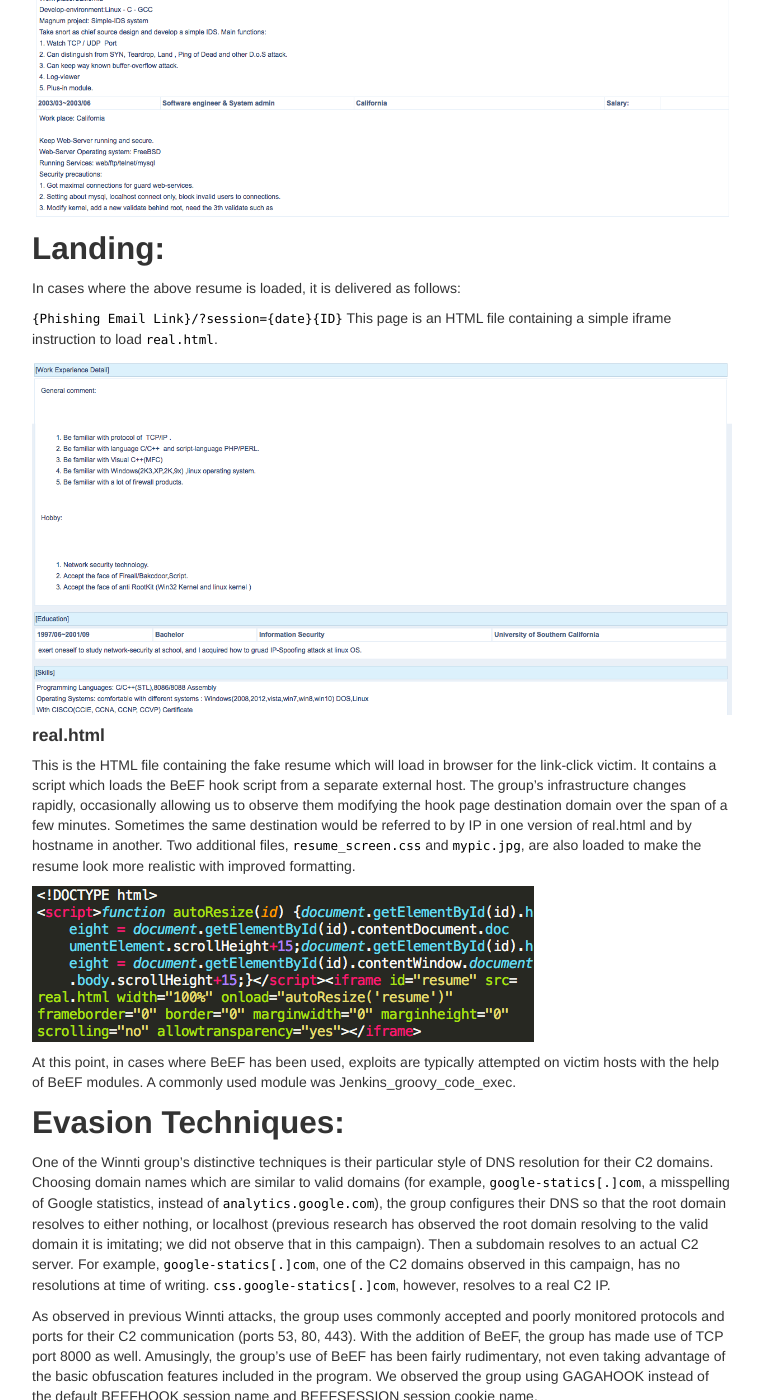
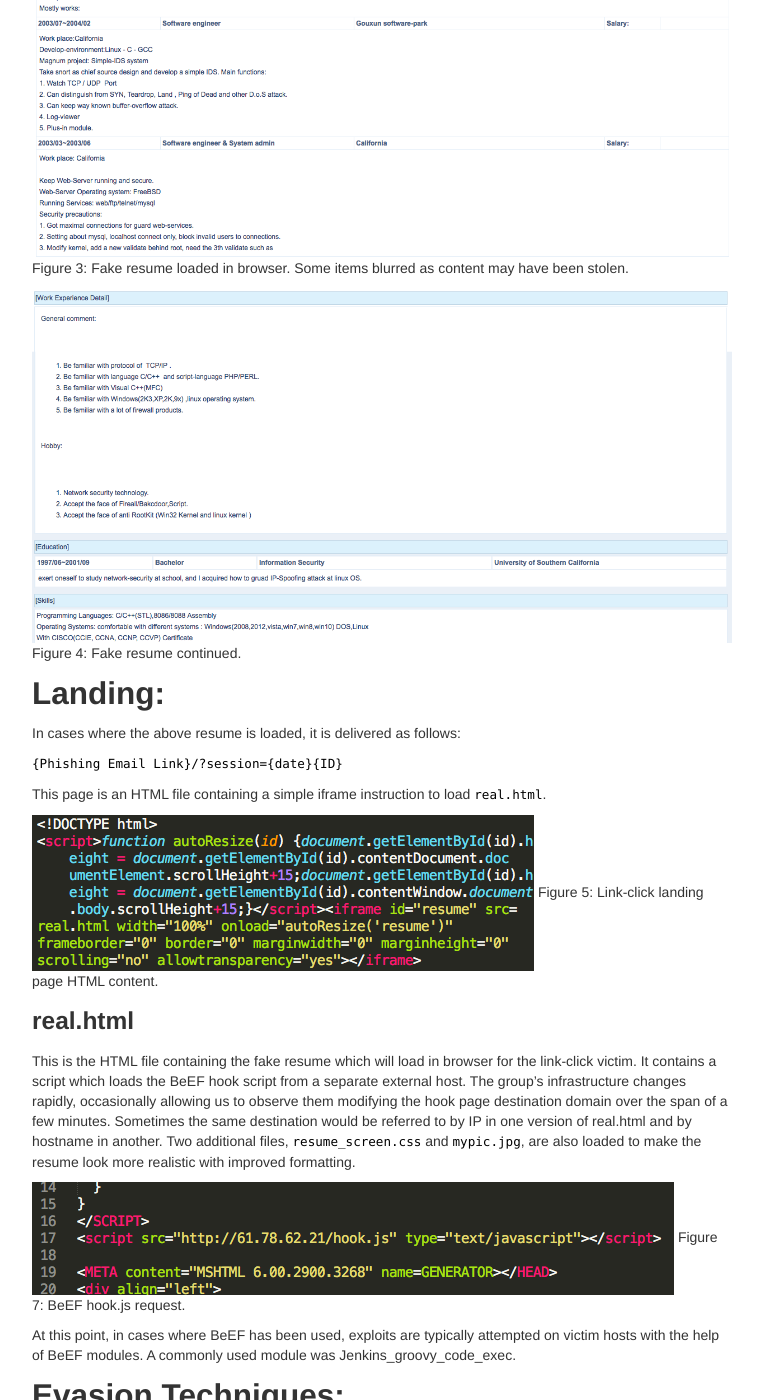
Before and after one commit to 401trg/401trg.github.io, a Jekyll site: the page built from pages/winnti-evolution-going-open-source.md, in a window 1280 px wide and 1400 px high, scrolled down 2639 px. Shown: the whole window, without its empty margins (258-1021 px from the left). Built offline with Jekyll 4.4.1, drawn with Linux system fonts in a browser that asks for light colours; some of the changed text lies outside the part shown.

Commit message:
Update winnti-evolution-going-open-source.md

```diff
--- a/pages/winnti-evolution-going-open-source.md
+++ b/pages/winnti-evolution-going-open-source.md
@@ -39,12 +39,14 @@ Within the Winnti campaigns observed by ProtectWise, the use of open source tool
 Also noteworthy are attempts to deliver JAR files containing macOS applications which have meterpreter functionality. In addition, victims running Windows were delivered MSI files which were built using a free EXE to MSI converter [http://www.exetomsi.com/](http://www.exetomsi.com/).
 
 ![winnti_image_1](images/winnti_image_1.png)
+Figure 1: Summary of attack progression.
 
 ## Delivery:
 
 The Winnti campaign detailed in this post began with spear phishing emails aimed at a Japanese gaming studio’s staff. At least one of these emails claimed it was from an applicant for a job posting who was listing their relevant experience, along with a link to their resume.
 
 ![winnti_image_2](images/winnti_image_2.png)
+Figure 2: Winnti Phishing Email.
 
 The approximate translation of the Winnti phishing email is as follows:
 > “I saw your job posting. My main languages are Object-C, JAVA, and Swift, and I have 7 years experience with Ruby and 6 years experience with PHP. I have 5 years experience developing iOS apps, as well as Android apps, AWS, Jenkins, Microsoft Azure, ZendFramework, and smartphone application payment processing. I also have 5 years experience with MSSQL, Mysql, Oracle, and PostgreSQL. Please see here: <URL>”
@@ -52,20 +54,27 @@ The approximate translation of the Winnti phishing email is as follows:
 We observed Winnti using two different techniques when the link was clicked. In the first technique, the user was directed to an HTML page which loaded a fake English resume. In the second technique, which we only observed a few times, the landing page directly downloaded a JAR file to the victim’s machine.
 
 ![winnti_image_3](images/winnti_image_3.png)
+Figure 3: Fake resume loaded in browser. Some items blurred as content may have been stolen.
+
+![winnti_image_4](images/winnti_image_4.png)
+Figure 4: Fake resume continued.
 
 ## Landing:
 
 In cases where the above resume is loaded, it is delivered as follows:
 
 `{Phishing Email Link}/?session={date}{ID}`
+
 This page is an HTML file containing a simple iframe instruction to load `real.html`.
 
-![winnti_image_4](images/winnti_image_4.png)
+![winnti_image_5](images/winnti_image_5.png)
+Figure 5: Link-click landing page HTML content.
 
-#### real.html
+### real.html
 This is the HTML file containing the fake resume which will load in browser for the link-click victim. It contains a script which loads the BeEF hook script from a separate external host. The group’s infrastructure changes rapidly, occasionally allowing us to observe them modifying the hook page destination domain over the span of a few minutes. Sometimes the same destination would be referred to by IP in one version of real.html and by hostname in another. Two additional files, `resume_screen.css` and `mypic.jpg`, are also loaded to make the resume look more realistic with improved formatting.
 
-![winnti_image_5](images/winnti_image_5.png)
+![winnti_image_6](images/winnti_image_6.png)
+Figure 7: BeEF hook.js request.
 
 At this point, in cases where BeEF has been used, exploits are typically attempted on victim hosts with the help of BeEF modules. A commonly used module was Jenkins_groovy_code_exec.
 
@@ -75,6 +84,8 @@ One of the Winnti group’s distinctive techniques is their particular style of
 
 As observed in previous Winnti attacks, the group uses commonly accepted and poorly monitored protocols and ports for their C2 communication (ports 53, 80, 443). With the addition of BeEF, the group has made use of TCP port 8000 as well. Amusingly, the group's use of BeEF has been fairly rudimentary, not even taking advantage of the basic obfuscation features included in the program. We observed the group using GAGAHOOK instead of the default BEEFHOOK session name and BEEFSESSION session cookie name.
 
+![winnti_image_7](images/winnti_image_7.png)
+
 As in previous Winnti campaigns, the group continues to use legitimate code signing certificates, stolen from online gaming organizations, to sign their malware. This technique can help to hide the malicious intent of the group’s code, allowing it to run in environments where execution is restricted to signed/trusted programs. While unconfirmed as of this writing, we believe the Winnti group is continuing to steal and use certificates from new organizations.
 
 All indicators for this report are located at our [github detections repository.](https://github.com/401trg/detections)
```
